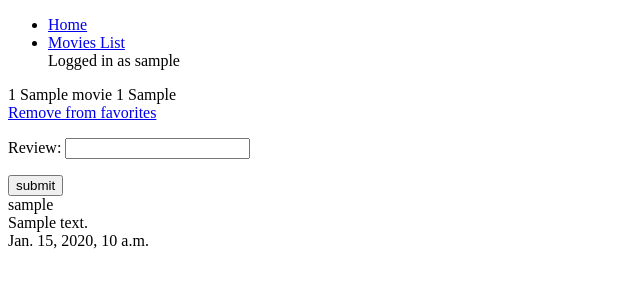
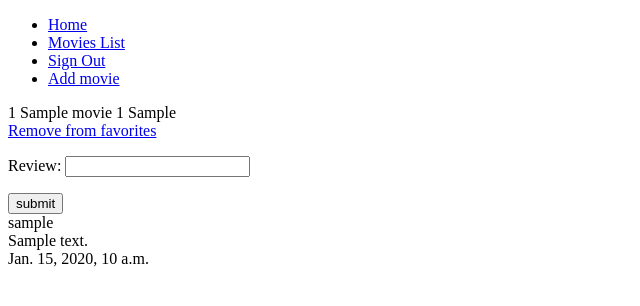
Before and after one commit to animeshrisal/bca-6th-sem-class-project, a Django app: page /movies/1 in a window 1280 px wide. Shown: the top 306 px of the page, without its empty margins (0-640 px from the left). Run offline with Django 3.2, Linux system fonts and the light colour scheme; a user stored in the database is signed in; tables that the repository leaves empty hold one stand-in row (values such as "Sample post").

Commit message:
Add more stuff

```diff
--- a/app/views.py
+++ b/app/views.py
@@ -83,7 +83,7 @@ def post_movie(request):
         if movie_form.is_valid():
             movie_form.save()
 
-            return redirect('/movies/')
+            return redirect('/movies/page/1')
 
     return render(request, 'post_movie.html', {'form': form})
 
@@ -104,7 +104,7 @@ def update_movie(request, id):
 def delete_movie(request, id):
     movie = Movie.objects.get(pk=id)
     movie.delete()
-    return redirect('/movies')
+    return redirect('/movies/page/1')
 
 def signin(request):
     form = AuthenticationForm()
@@ -116,7 +116,7 @@ def signin(request):
                 username=form.cleaned_data['username'],
                 password=form.cleaned_data['password'])
             login(request, user)
-            return redirect('/movies/')
+            return redirect('/movies/page/1')
 
     return render(request, 'signin.html', {'form': form})
 
@@ -130,13 +130,13 @@ def signup(request):
             user = authenticate(
                 username=form.cleaned_data['username'], password=form.cleaned_data['password1'])
             login(request, user)
-            return redirect('/movies/')
+            return redirect('/movies/page/1')
 
     return render(request, 'signup.html', {'form': form})
 
 def signout(request):
     logout(request)
-    return redirect('/movie/')
+    return redirect('/movies/page/1')
 
 def add_to_favorite(request, id):
     movie = Movie.objects.get(id=id)
--- a/demo/urls.py
+++ b/demo/urls.py
@@ -29,6 +29,7 @@ urlpatterns = [
     path('movies/<int:id>/delete', views.delete_movie),
     path('signup/', views.signup, name="User Sign Up"),
     path('signin/', views.signin, name="User Sign In"),
+    path('signout/', views.signout, name="User Sign Out"),
 
     path('add_to_favorite/<int:id>',
             views.add_to_favorite,
--- a/templates/base.html
+++ b/templates/base.html
@@ -6,10 +6,16 @@
     <nav>
         <ul>
             <li><a href="/index">Home</a></li>
-            <li><a href="/movies">Movies List</a></li>
+            <li><a href="/movies/page/1">Movies List</a></li>
 
             {% if request.user.is_authenticated %}
-                Logged in as {{ request.user.username }}
+            <li><a href="/signout">Sign Out</a></li>
+            {% else %}
+            <li><a href="/signin">Sign In</a></li>
+            {% endif %}
+
+            {% if request.user.is_superuser %}
+            <li><a href="/post_movie">Add movie</a></li>
             {% endif %}
         </ul>
     </nav>
--- a/templates/movie.html
+++ b/templates/movie.html
@@ -27,14 +27,13 @@
         <input type="submit" value="submit" />
         </form>
 
-        {% for review in reviews %}
-        <div>
-            <div>{{review.user.username}}</div>
-            <div>{{review.review}}</div>
-            <div>{{review.created_at}}</div>
-        </div>
-        {% endfor %}
-
     {% endif %}
 
+    {% for review in reviews %}
+    <div>
+        <div>{{review.user.username}}</div>
+        <div>{{review.review}}</div>
+        <div>{{review.created_at}}</div>
+    </div>
+    {% endfor %}
 {% endblock %}
--- a/templates/movies.html
+++ b/templates/movies.html
@@ -9,8 +9,10 @@
             {{movie.budget}}
             {{movie.genres}}
             <a href="/movies/{{movie.id}}">Go to details</a>
-            <a href="/movies/{{movie.id}}/update">Update</a>
-            <a href="/movies/{{movie.id}}/delete">Delete</a>
+            {% if request.user.is_superuser%}
+                <a href="/movies/{{movie.id}}/update">Update</a>
+                <a href="/movies/{{movie.id}}/delete">Delete</a>
+            {% endif %}
         </div>
         {% endfor %}
 
```
